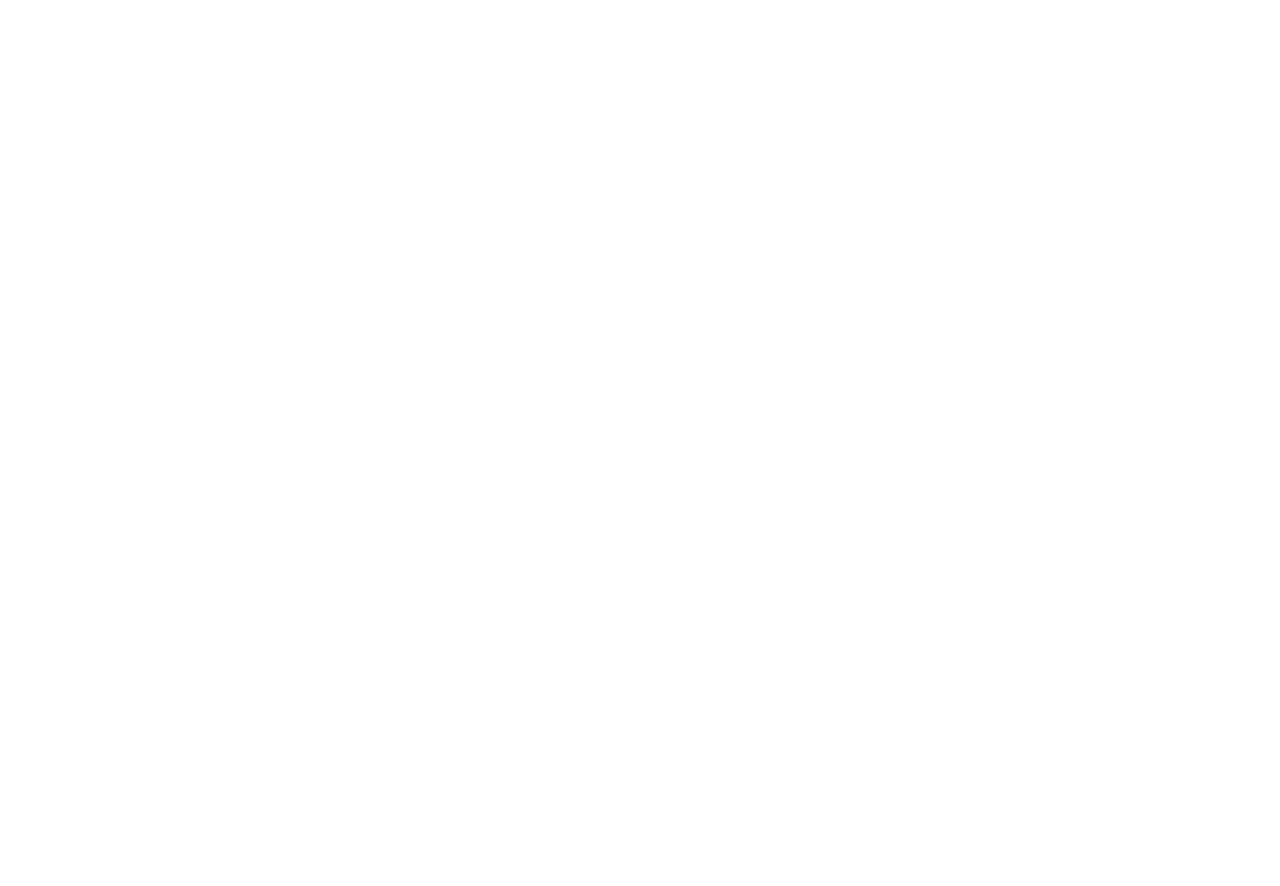
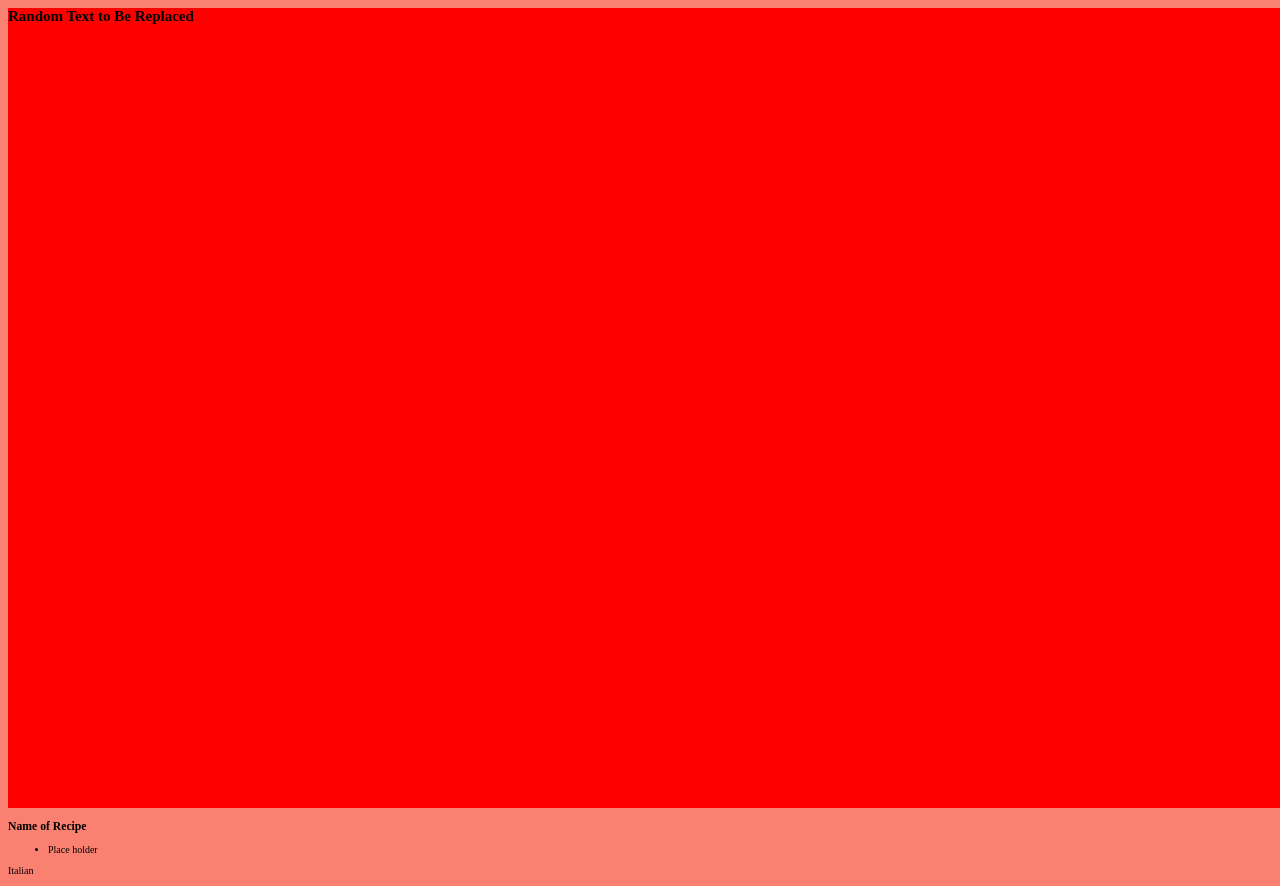
Before and after one commit to staten-island-tech/api-project-peter-carol, a website built with Parcel: page src/index.html in a window 1280 px wide. Before the commit the page ends 800 px from the top, so only its background shows below. Built offline with nearby package versions, Linux system fonts and the light colour scheme.

Commit message:
Work in Progress

```diff
--- a/src/index.html
+++ b/src/index.html
@@ -7,36 +7,33 @@
       href="https://fonts.googleapis.com/css2?family=Asap:wght@400;600&family=Josefin+Slab:ital,wght@0,300;0,400;1,300&display=swap"
       rel="stylesheet"
     />
-    <link rel="stylesheet" href="scss/style.scss" />
+    <link rel="stylesheet" href="./scss/main.scss">
   </head>
+
   <body>
-    <!-- <div class="movie-card">
-      <div class="movie-card-front">
-        <img
-          src="https://image.tmdb.org/t/p/w300/r7vmZjiyZw9rpJMQJdXpjgiCOk9.jpg"
-          alt=""
-          class="poster"
-        />
+    <section class="homePage" >
+      <h1 class="homePage-photo-text">Random Text to Be Replaced</h1>
+      <div class="homePage-photo">
+
       </div>
-      <div class="movie-card-back">
-        <h3 class="movie-card-header">The Dark Knight</h3>
-        <div class="score-box">
-          <p class="user-score">Community Score</p>
-          <p class="user-score">8.4</p>
-        </div>
 
-        <div class="release-box">
-          <p class="release-date">Released</p>
-          <p class="release-date">2020-06-12</p>
-        </div>
+    </section>
 
-        <div class="movie-genres">
-          <li class="movie-genre">Sci-Fi</li>
-          <li class="movie-genre">Fantasy</li>
-          <li class="movie-genre">Horror</li>
-        </div>
+    <section class="recipes">
+      <div class="recipe-card">
+        <h3 class="recipe-name">Name of Recipe</h3>
       </div>
-    </div> -->
+
+      <div class="recipe-ingrediants">
+        <ul class="recipe-ingrediant-box">
+          <li class="ingrediant">Place holder</li>
+        </ul>
+      </div>
+
+      <div class="recipe-info">
+        <p class="recipe-cuisine">Italian</p>
+    </section>
+
 
     <script src="js/index.js"></script>
   </body>
--- /dev/null
+++ b/src/scss/_homePage.scss
@@ -0,0 +1,12 @@
+.homePage {
+  background-color: red;
+  width: 100vw;
+  height: 100vh;
+}
+
+.homePage-slideshow .recipe-card {
+  background-color: blanchedalmond;
+  max-width: 10rem;
+  height: 10rem;
+  min-width: 8rem;
+}
--- /dev/null
+++ b/src/scss/main.scss
@@ -0,0 +1,7 @@
+@import "_homePage";
+
+body {
+  font-size: 62.5%;
+  background-color: salmon;
+  width: auto;
+}
```
Also changed, not shown: src/scss/style.scss (deleted, +0 -117 lines), src/images/Plating Diner - hand with Bowl.jpeg (added), src/images/spinich and avocado on toast.jpeg (added).
